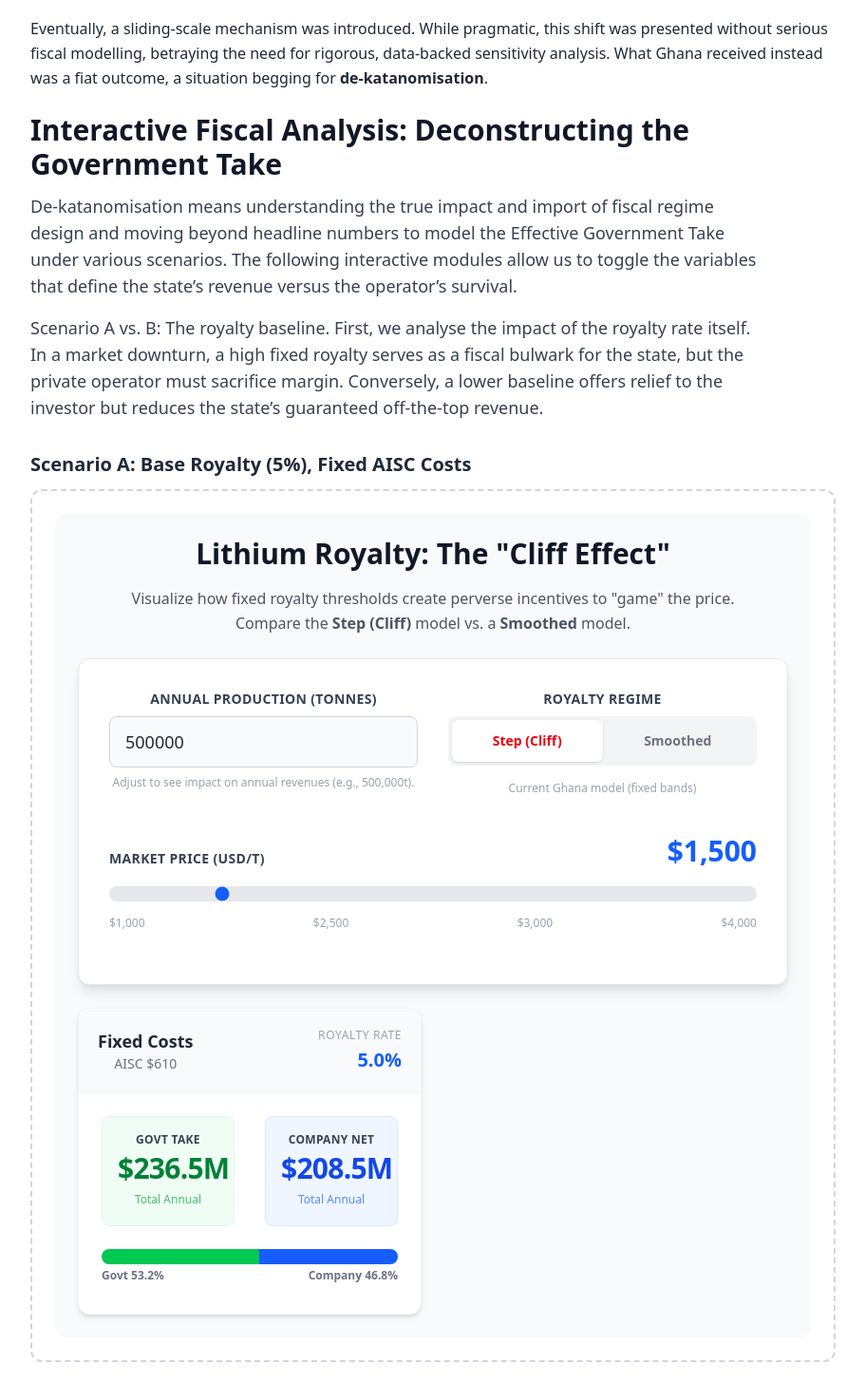
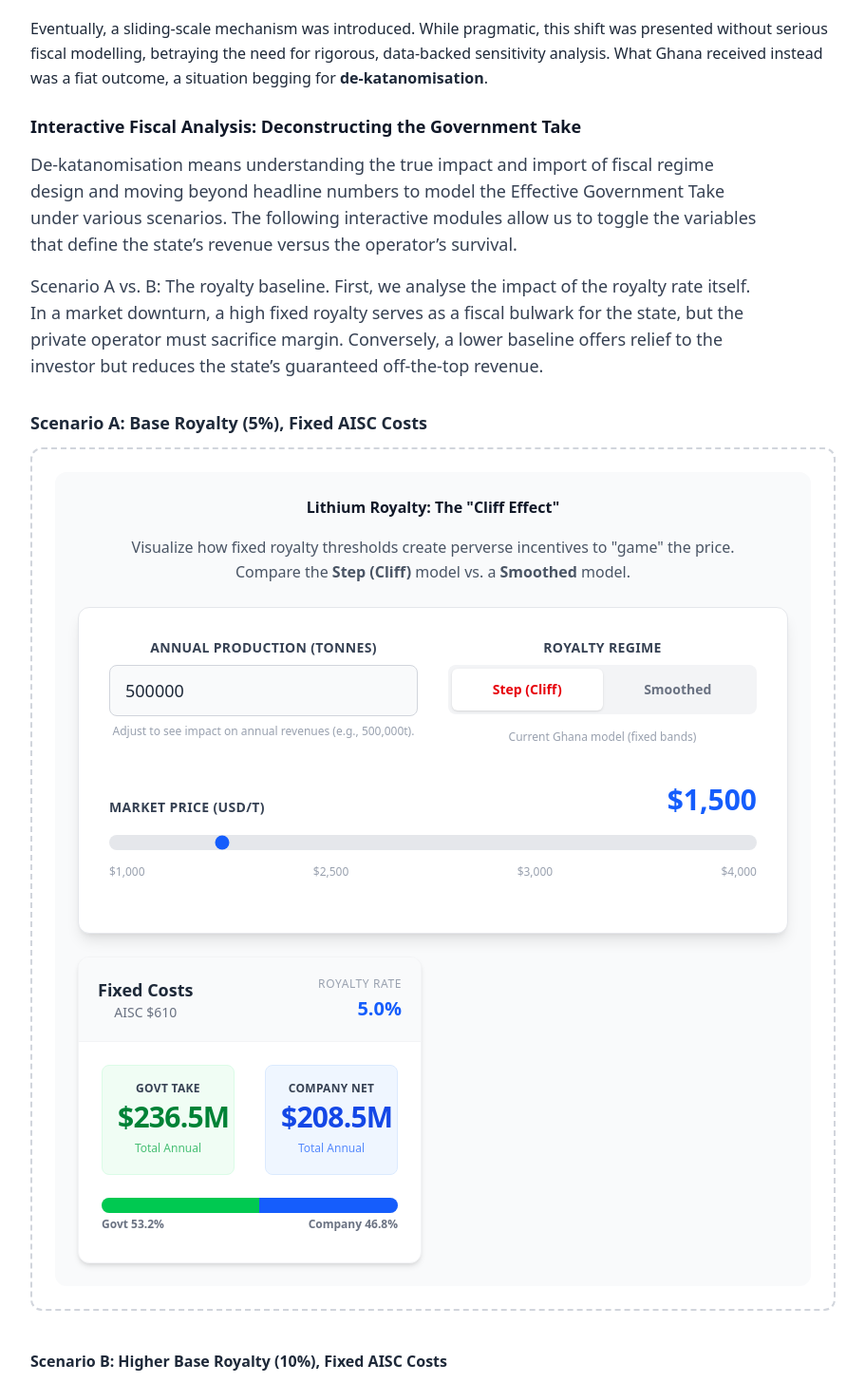
Before and after one commit to RaufCode/Katanomics_Demo, a Nuxt app: page / in a window 1280 px wide. Shown: the part 945-2401 px from the top of the page at 95% size, without its empty margins (184-1095 px from the left). Built offline with nearby package versions, Linux system fonts and the light colour scheme.

Commit message:
reduce the spaces

```diff
--- a/app/components/FiscalWedge.vue
+++ b/app/components/FiscalWedge.vue
@@ -202,7 +202,7 @@
     >
         <!-- Header -->
         <div class="mb-6 text-center">
-            <h2 class="text-3xl font-extrabold text-gray-900 mb-4">
+            <h2 class="font-bold text-gray-900 mb-4">
                 Lithium Royalty: The "Cliff Effect"
             </h2>
 
--- a/app/components/HomePage.vue
+++ b/app/components/HomePage.vue
@@ -105,7 +105,7 @@
 
             <!-- INTERACTIVE ANALYSIS -->
             <section class="mb-6">
-                <h2 class="text-3xl font-bold text-gray-900 mb-3">
+                <h2 class="text-lg font-bold text-gray-900 mb-3">
                     Interactive Fiscal Analysis: Deconstructing the Government
                     Take
                 </h2>
@@ -130,7 +130,7 @@
 
                 <!-- WEDGE 1 -->
                 <div class="mb-10">
-                    <h3 class="text-xl font-bold mb-3">
+                    <h3 class="text-lg font-bold mb-3">
                         Scenario A: Base Royalty (5%), Fixed AISC Costs
                     </h3>
                     <div
@@ -149,7 +149,7 @@
 
                 <!-- WEDGE 2 -->
                 <div class="mb-10">
-                    <h3 class="text-xl font-bold mb-3">
+                    <h3 class="text-lgs font-bold mb-3">
                         Scenario B: Higher Base Royalty (10%), Fixed AISC Costs
                     </h3>
                     <div
@@ -181,7 +181,7 @@
 
                 <!-- WEDGE 3 -->
                 <div class="mb-10">
-                    <h3 class="text-xl font-bold mb-3">
+                    <h3 class="text-lg font-bold mb-3">
                         Scenario C: Base Royalty (5%), Variable AISC Costs
                     </h3>
                     <div
@@ -198,7 +198,7 @@
 
                 <!-- WEDGE 4 -->
                 <div class="mb-10">
-                    <h3 class="text-xl font-bold mb-3">
+                    <h3 class="text-lg font-bold mb-3">
                         Scenario D: Higher Base Royalty (10%), Variable AISC
                         Costs
                     </h3>
@@ -237,7 +237,7 @@
 
                 <!-- WEDGE 5 -->
                 <div>
-                    <h3 class="text-xl font-bold mb-3">
+                    <h3 class="text-lg font-bold mb-3">
                         Scenario E: Smoothed Royalty, Fixed AISC Costs
                     </h3>
                     <div
```
